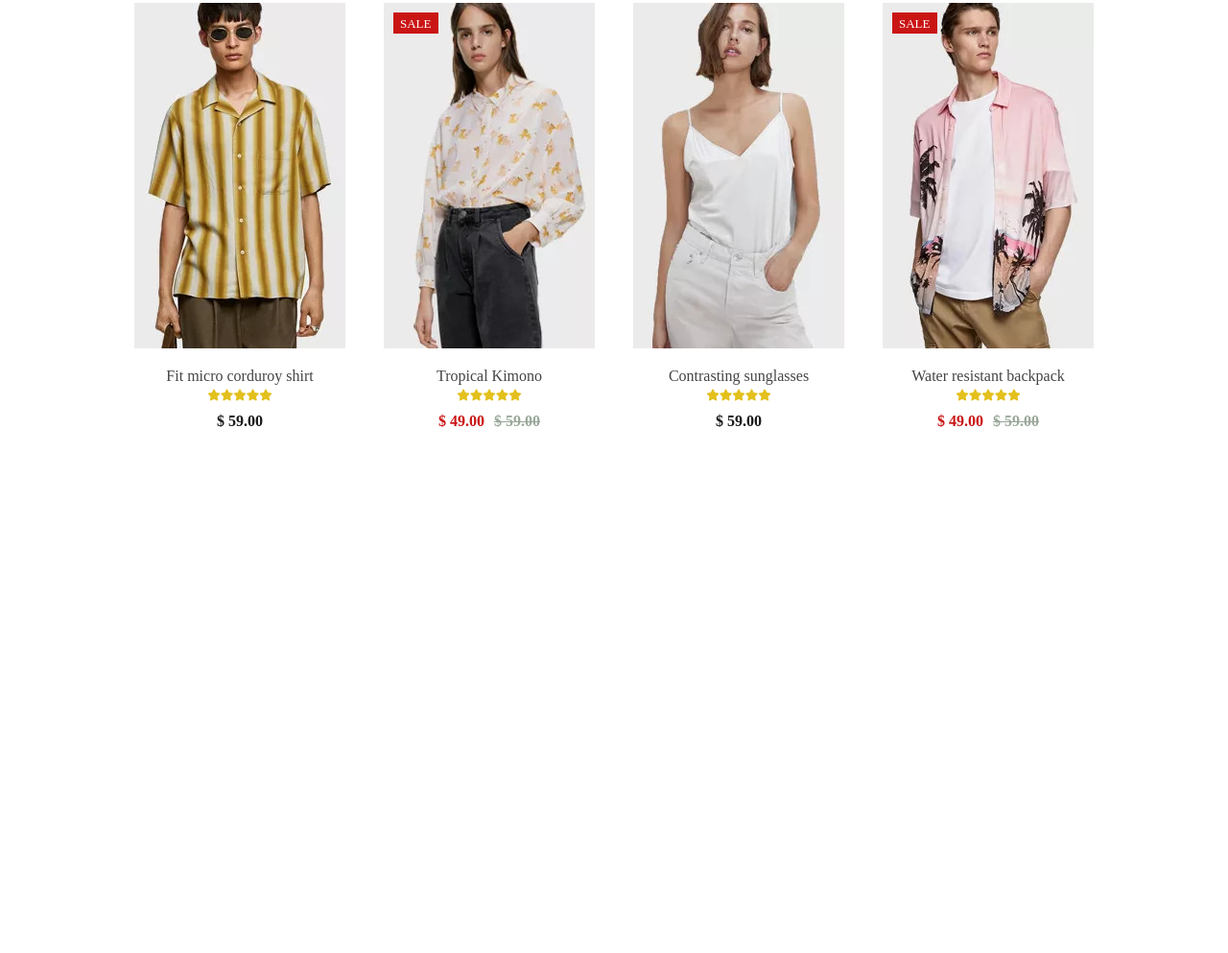
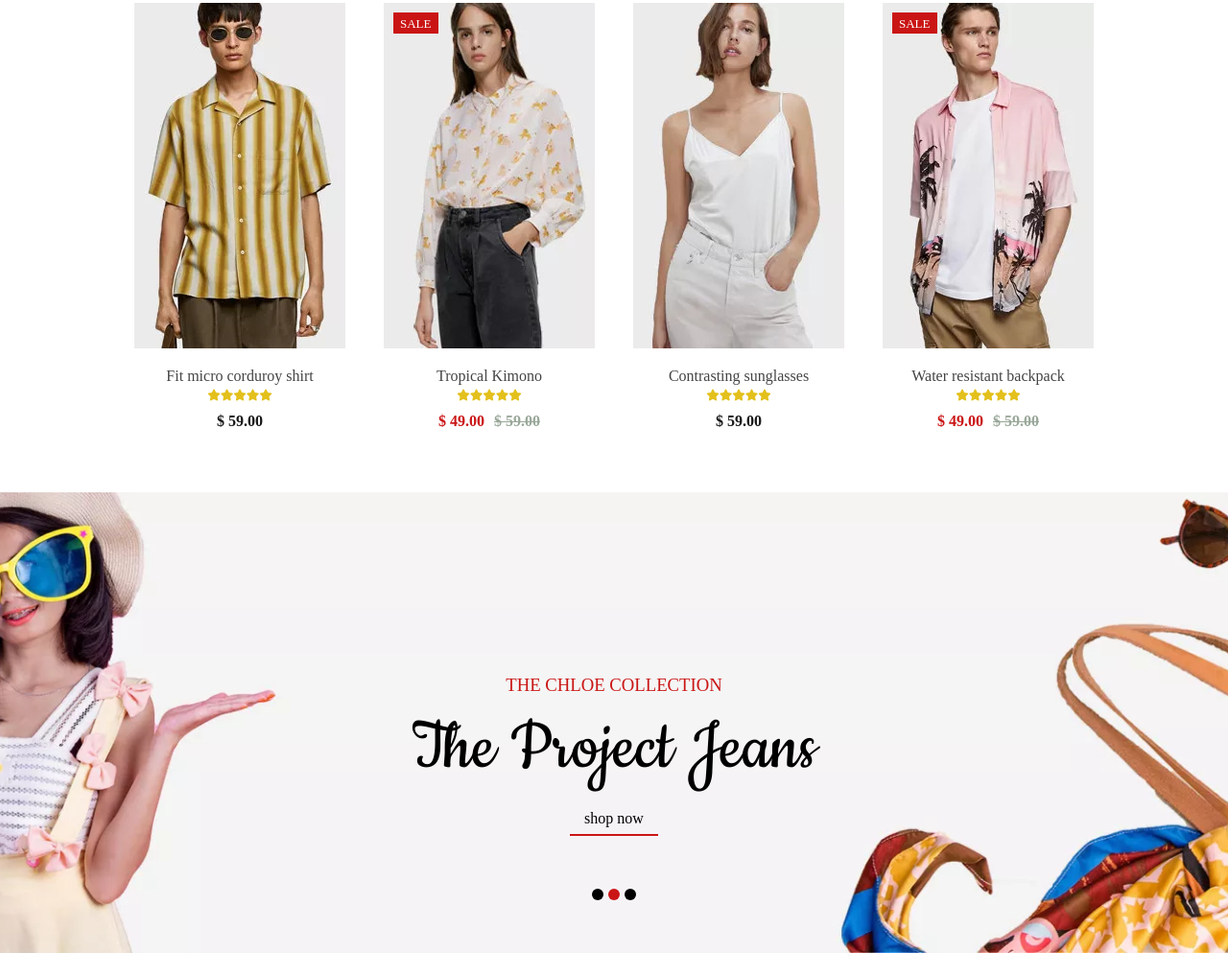
Before and after one commit to MustaphaBoulanfad/Ashion-Template, a website built with webpack: page Src/main.html in a window 1280 px wide. Shown: the part 1416-2409 px from the top of the page at 96% size. Before the commit the page ends 1929 px from the top, so only its background shows below. Built offline with nearby package versions, Linux system fonts and the light colour scheme.

Commit message:
Creating Banner Section

```diff
--- a/Src/Css/Sass/Pages/_main.scss
+++ b/Src/Css/Sass/Pages/_main.scss
@@ -285,3 +285,95 @@ section.products {
   }
 }
 // End Products Section
+
+// Start Banner Section
+section.banner {
+  padding: $sectionPadding 15px;
+  background-color: #f6f4f5;
+  width: 100%;
+  height: 100vh;
+  .container {
+    width: 100%;
+    height: 100%;
+    .banner-container {
+      width: 100%;
+      height: 100%;
+      overflow: hidden;
+      display: flex;
+      flex-direction: column;
+      justify-content: flex-end;
+      align-items: center;
+      .collection-container {
+        width: 100%;
+        .collection-holder {
+          width: 300%;
+          display: flex;
+          flex-direction: row;
+          @include prefixer(transition, $movementTransition);
+          .collection {
+            width: (100% / 3);
+            text-align: center;
+            padding: 0 15px;
+            user-select: none;
+            h3 {
+              color: $mainColor;
+              font-weight: 300;
+              text-transform: uppercase;
+            }
+            h1 {
+              font-size: 50px;
+              margin: 10px 0;
+              font-weight: 400;
+              font-family: "Cookie", cursive;
+            }
+          }
+        }
+      }
+      .bullets {
+        text-align: center;
+        width: 100%;
+        margin-top: 120px;
+        padding: 15px 0;
+        display: flex;
+        justify-content: center;
+        align-items: center;
+        span {
+          width: 12px;
+          margin: 0 2.5px;
+          display: block;
+          height: 12px;
+          border-radius: 50%;
+          background-color: #000;
+          &.active {
+            background-color: $mainColor;
+          }
+        }
+      }
+    }
+  }
+  @include mediaQuery(small) {
+    background-image: url("../../Images/banner-1.webp");
+    height: 60vh;
+    background-size: cover;
+    background-position: center;
+    .container {
+      .banner-container {
+        width: 60%;
+        margin: 0 auto;
+        .collection-container {
+          .collection-holder {
+            .collection {
+              h1 {
+                font-size: 80px;
+              }
+            }
+          }
+        }
+        .bullets {
+          margin-top: 40px;
+        }
+      }
+    }
+  }
+}
+// End Banner Section
--- a/Src/Js/main.js
+++ b/Src/Js/main.js
@@ -11,7 +11,11 @@ const btnNavMobile = document.querySelector(".nav-mobile"),
     document.querySelectorAll(".desc-container .description")
   ),
   products_images = Array.from(document.querySelectorAll(".product .image")),
-  showProductsSpan = Array.from(document.querySelectorAll(".show-product"));
+  showProductsSpan = Array.from(document.querySelectorAll(".show-product")),
+  collectionHolder = document.querySelector(".collection-holder"),
+  collectionBullets = Array.from(
+    document.querySelectorAll(".banner-container .bullets span")
+  );
 
 // Check the width of window
 function checkWidth() {
@@ -21,6 +25,46 @@ function checkWidth() {
     return false;
   }
 }
+
+// Function to change collection bullets color
+const changeBulletColor = (index = 0) => {
+  collectionBullets.forEach((bullet) => {
+    if (bullet.classList.contains("active")) {
+      bullet.classList.remove("active");
+    }
+  });
+  collectionBullets[index].classList.add("active");
+};
+
+changeBulletColor();
+// Function to general sliding Automatic
+const sliding = (parent, width, duration, direction, sign) => {
+  if (direction.toUpperCase() !== "X" && direction.toUpperCase() !== "Y") {
+    console.error("Direction doesn't exict! should be X or Y");
+  } else if (sign !== "-" && sign !== "+") {
+    console.error("Sign doesn't exict! should be - or +");
+  } else {
+    let slide = setInterval(() => {
+      parent.style.transform = `translate${direction.toUpperCase()}(${sign}${width}%)`;
+    }, duration);
+
+    // Remove the first element & append it at the last & return to position 0
+    parent.addEventListener("transitionend", () => {
+      let firstElement = parent.firstElementChild;
+      parent.firstElementChild.remove();
+      parent.appendChild(firstElement);
+      parent.style.transition = "none";
+      parent.style.transform = `translate${direction.toUpperCase()}(0)`;
+      setTimeout(() => {
+        parent.style.transition = getComputedStyle(
+          document.documentElement
+        ).getPropertyValue("$movementTransition");
+      });
+      let index = parent.firstElementChild.dataset.index;
+      changeBulletColor(index);
+    });
+  }
+};
 
 //Show the nav mobile when click the button
 btnNavMobile.addEventListener("click", () => {
@@ -90,3 +134,5 @@ showProductsSpan.forEach((show) => {
     }
   });
 });
+
+sliding(collectionHolder, 100 / 3, 3000, "X", "-");
--- a/Src/main.html
+++ b/Src/main.html
@@ -326,5 +326,38 @@
       </div>
     </section>
     <!-- End Products Section -->
+
+    <!-- Start Banner -->
+    <section class="banner">
+      <div class="container">
+        <div class="banner-container">
+          <div class="collection-container">
+            <div class="collection-holder">
+              <div class="collection" data-index = "0">
+                <h3>The chloe collection</h3>
+                <h1>The Project Jacket</h1>
+                <button class ="primary transparant">shop now</button>
+              </div>
+              <div class="collection" data-index="1">
+                <h3>The chloe collection</h3>
+                <h1>The Project Jeans</h1>
+                <button class ="primary transparant">shop now</button>
+              </div>
+              <div class="collection" data-index = "2">
+                <h3>The chloe collection</h3>
+                <h1>The Project Shoes</h1>
+                <button class ="primary transparant">shop now</button>
+              </div>
+            </div>
+          </div>
+          <div class="bullets">
+            <span></span>
+            <span></span>
+            <span></span>
+          </div>
+        </div>
+      </div>
+    </section>
+    <!-- End Banner -->
   </body>
 </html>
```
Also changed, not shown: Src/Images/banner-1.webp (added).
